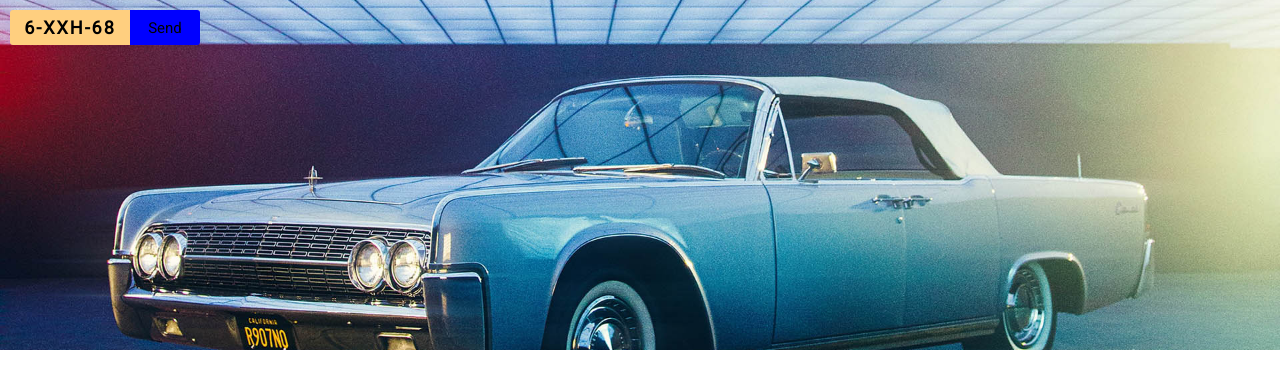
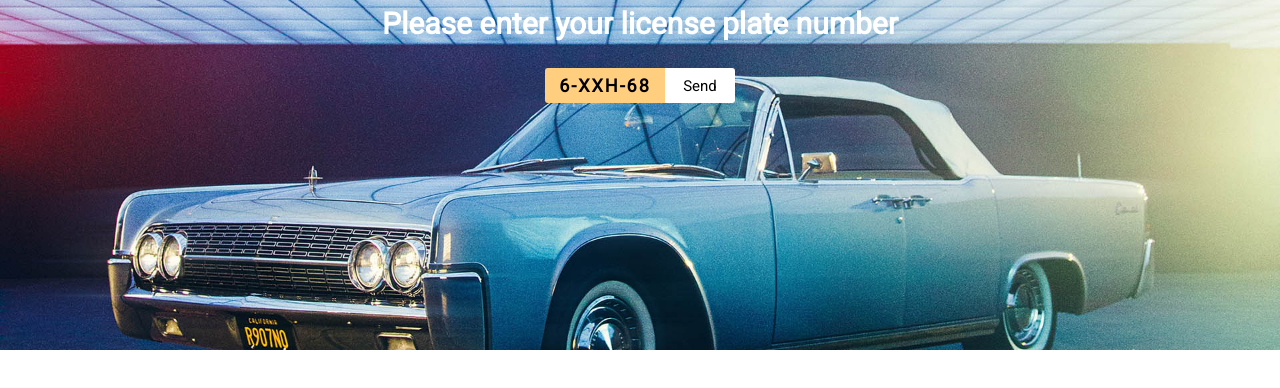
Before and after one commit to darthinvader/Amulet-Igne-Assignment, a React (Create React App) app: page / in a window 1280 px wide. Shown: the top 388 px of the page. Built offline with nearby package versions, Linux system fonts and the light colour scheme.

Commit message:
[feat] added Header to License Plate Input

```diff
--- a/src/components/LicensePlate/LicensePlate.js
+++ b/src/components/LicensePlate/LicensePlate.js
@@ -1,10 +1,12 @@
-import { useState } from "react";
+import { useEffect, useState } from "react";
 import LicensePlateInput from "./LicensePlateInput/LicensePlateInput";
 import image from "./car1.jpg";
 import styles from "./LicensePlate.module.scss";
 
 const LicensePlate = () => {
   const [data, setData] = useState({});
+
+  // useEffect(,[data])
 
   return (
     <>
--- a/src/components/LicensePlate/LicensePlateInput/LicensePlateInput.js
+++ b/src/components/LicensePlate/LicensePlateInput/LicensePlateInput.js
@@ -13,7 +13,9 @@ const LicensePlateInput = ({ setData }) => {
     console.log(request.data);
   };
   return (
-    <span className={styles.Container}>
+    <div className={styles.Container}>
+      <h1 className={styles.Header}>Please enter your license plate number</h1>
+      <div className={styles.InputContainer}>
         <input
           type="text"
           value={plateNum}
@@ -25,7 +27,8 @@ const LicensePlateInput = ({ setData }) => {
         <button className={styles.Button} onClick={requestData}>
           Send
         </button>
-    </span>
+      </div>
+    </div>
   );
 };
 
--- a/src/components/LicensePlate/LicensePlateInput/LicensePlateInput.module.scss
+++ b/src/components/LicensePlate/LicensePlateInput/LicensePlateInput.module.scss
@@ -17,13 +17,23 @@
   height: 3.5rem;
   text-align: center;
   font-size: 1.5rem;
-  background-color: blue;
+  background-color: white;
   border-top-right-radius: 0.3rem;
   border-bottom-right-radius: 0.3rem;
 }
 
+.InputContainer {
+  display: flex;
+}
+
 .Container {
   display: flex;
-  margin-left: 1rem;
-  margin-top: 1rem;
+  flex-direction: column;
+  align-items: center;
 }
+
+.Header {
+  font-size: 3rem;
+  color: white;
+  margin-bottom: 2rem;
+}
```
Lines whose indentation alone changed are shown as unchanged.
